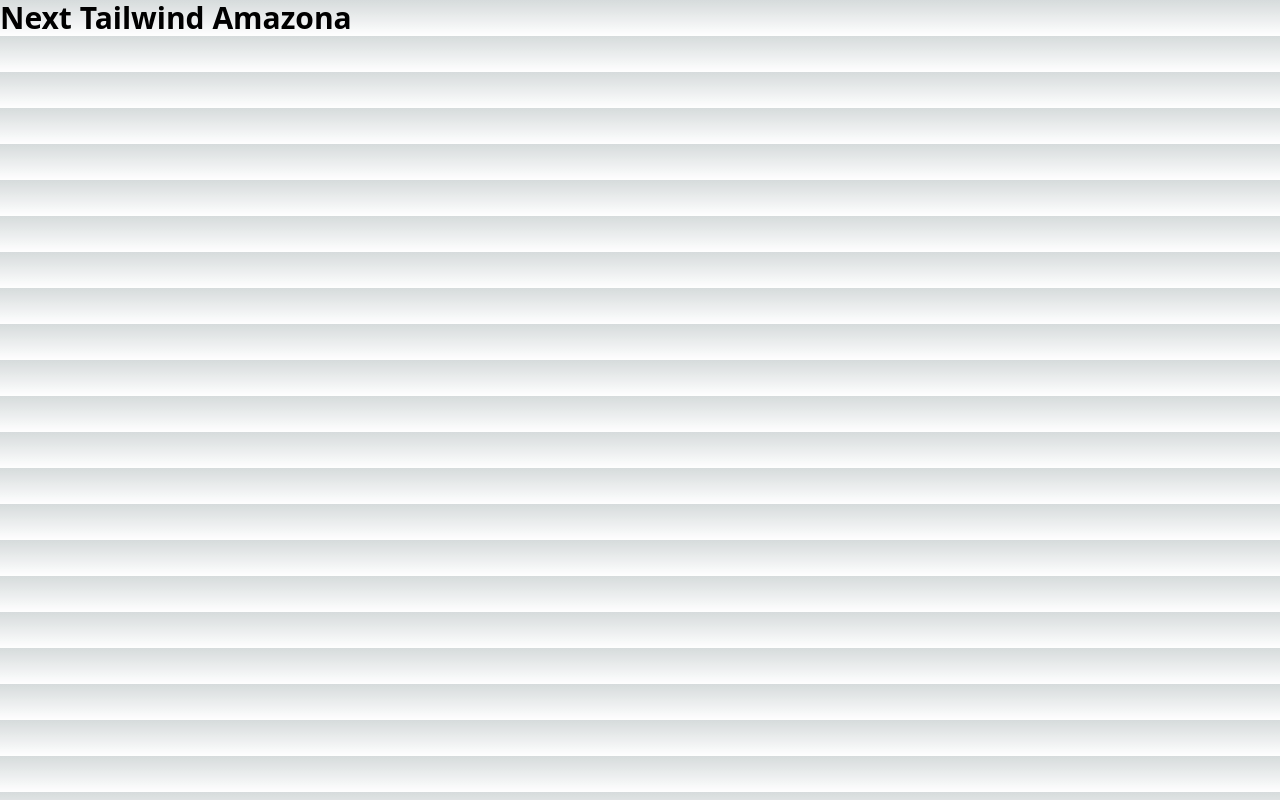
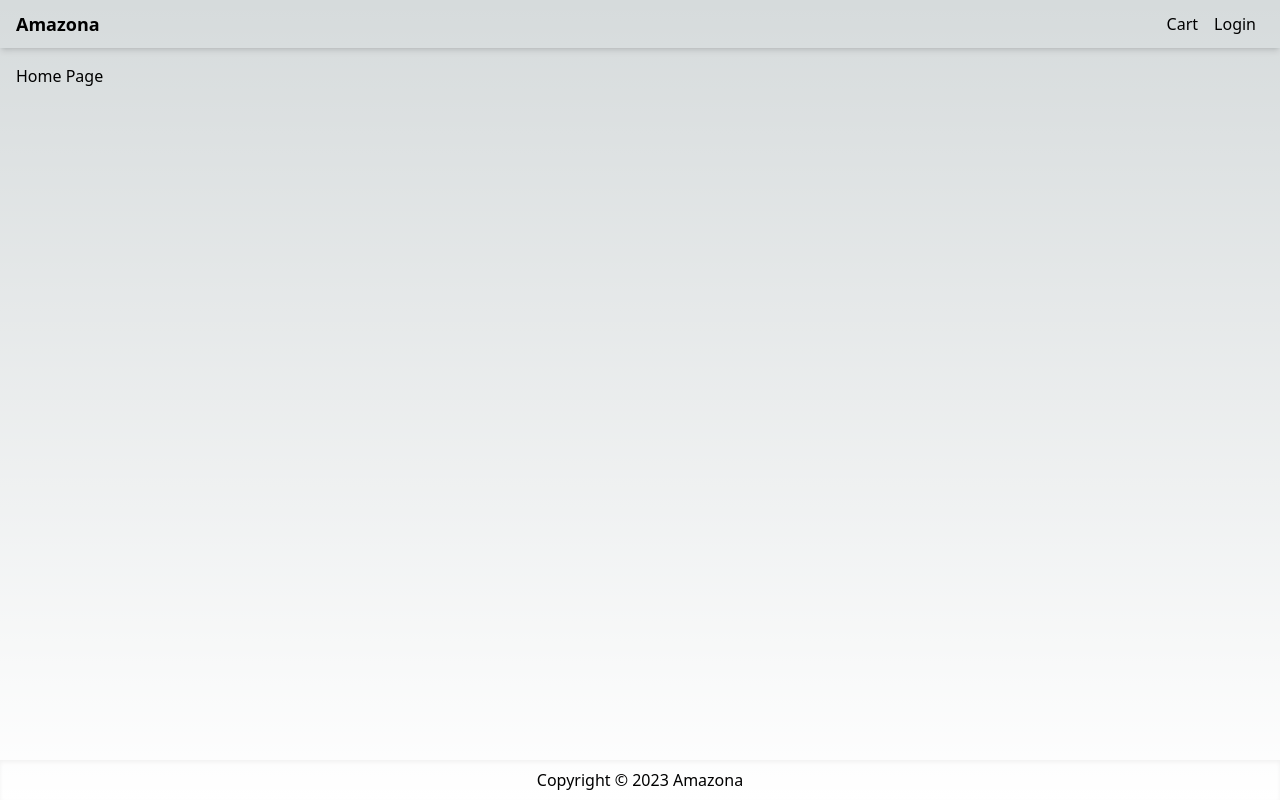
Before and after one commit to waleed-ahmed123/next-tailwind-amazona, a Next.js app: page / in a window 1280 px wide. Built offline with nearby package versions, Linux system fonts and the light colour scheme.

Commit message:
Video-05-Create-Website-Layout

```diff
--- /dev/null
+++ b/components/Layout.js
@@ -0,0 +1,38 @@
+import Head from 'next/head';
+import Link from 'next/link';
+import React from 'react';
+
+export default function Layout({ title, children }) {
+  return (
+    <>
+      <Head>
+        <title>{title ? title + ' - Amazona' : 'Amazona'}</title>
+        <meta name="description" content="Ecommerce Website" />
+        <meta name="viewport" content="width=device-width, initial-scale=1" />
+        <link rel="icon" href="/favicon.ico" />
+      </Head>
+
+      <div className="flex min-h-screen flex-col justify-between ">
+        <header>
+          <nav className="flex h-12 items-center px-4 justify-between shadow-md">
+            <Link legacyBehavior href="/">
+              <a className="text-lg font-bold">Amazona</a>
+            </Link>
+            <div>
+              <Link legacyBehavior href="/cart">
+                <a className="p-2">Cart</a>
+              </Link>
+              <Link legacyBehavior href="/login">
+                <a className="p-2">Login</a>
+              </Link>
+            </div>
+          </nav>
+        </header>
+        <main className="container m-auto mt-4 px-4">{children}</main>
+        <footer className="flex h-10 justify-center items-center shadow-inner">
+          <p>Copyright &copy; 2023 Amazona</p>
+        </footer>
+      </div>
+    </>
+  );
+}
--- a/pages/index.js
+++ b/pages/index.js
@@ -1,15 +1,5 @@
-import Head from 'next/head';
+import Layout from '../components/Layout';
 
 export default function Home() {
-  return (
-    <div>
-      <Head>
-        <title>Create Next App</title>
-        <meta name="description" content="Generated by create next app" />
-        <meta name="viewport" content="width=device-width, initial-scale=1" />
-        <link rel="icon" href="/favicon.ico" />
-      </Head>
-      <h1 className="text-3xl font-bold">Next Tailwind Amazona</h1>
-    </div>
-  );
+  return <Layout title="Home Page">Home Page </Layout>;
 }
```
Also changed, not shown: .eslintrc.json.
